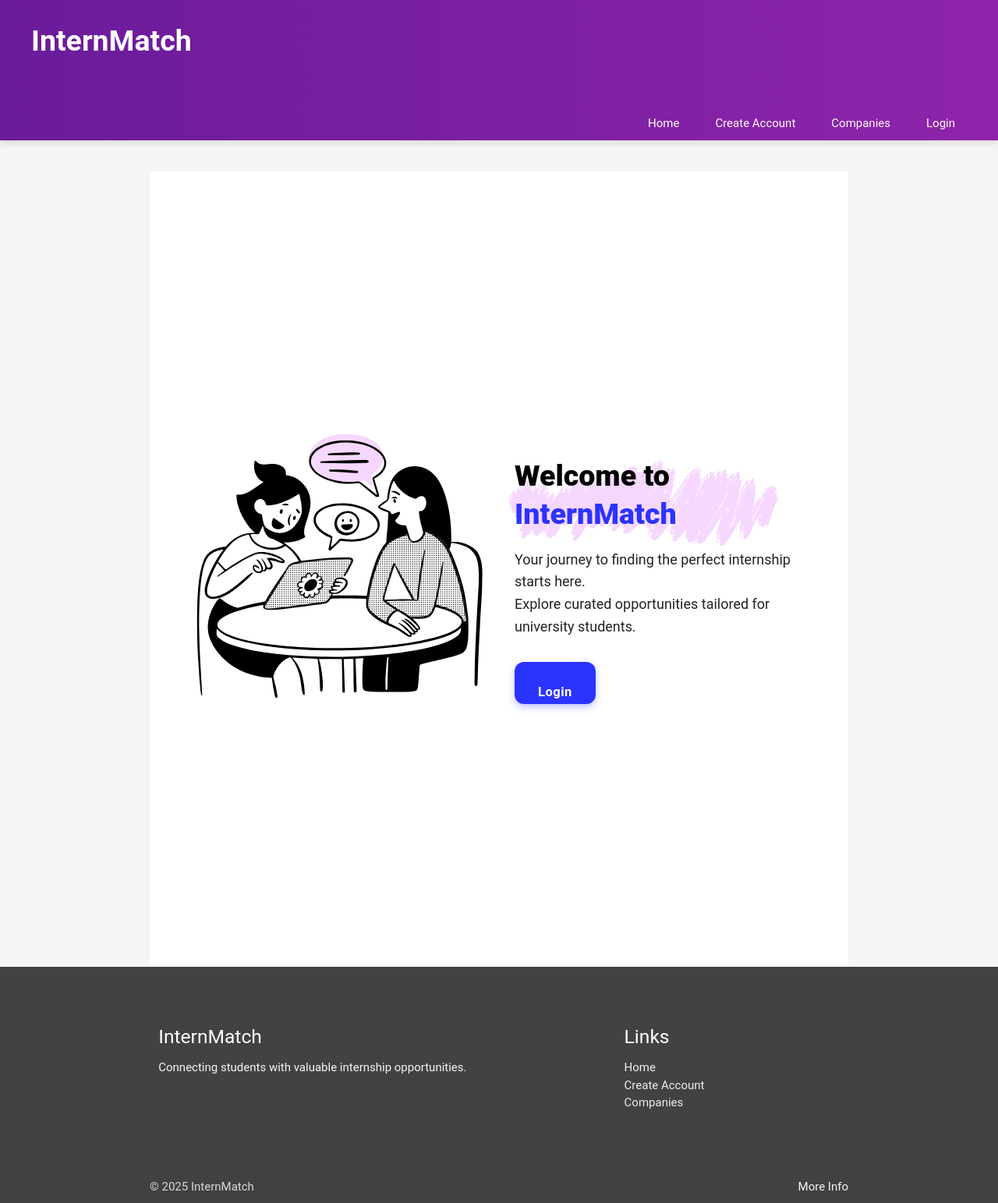
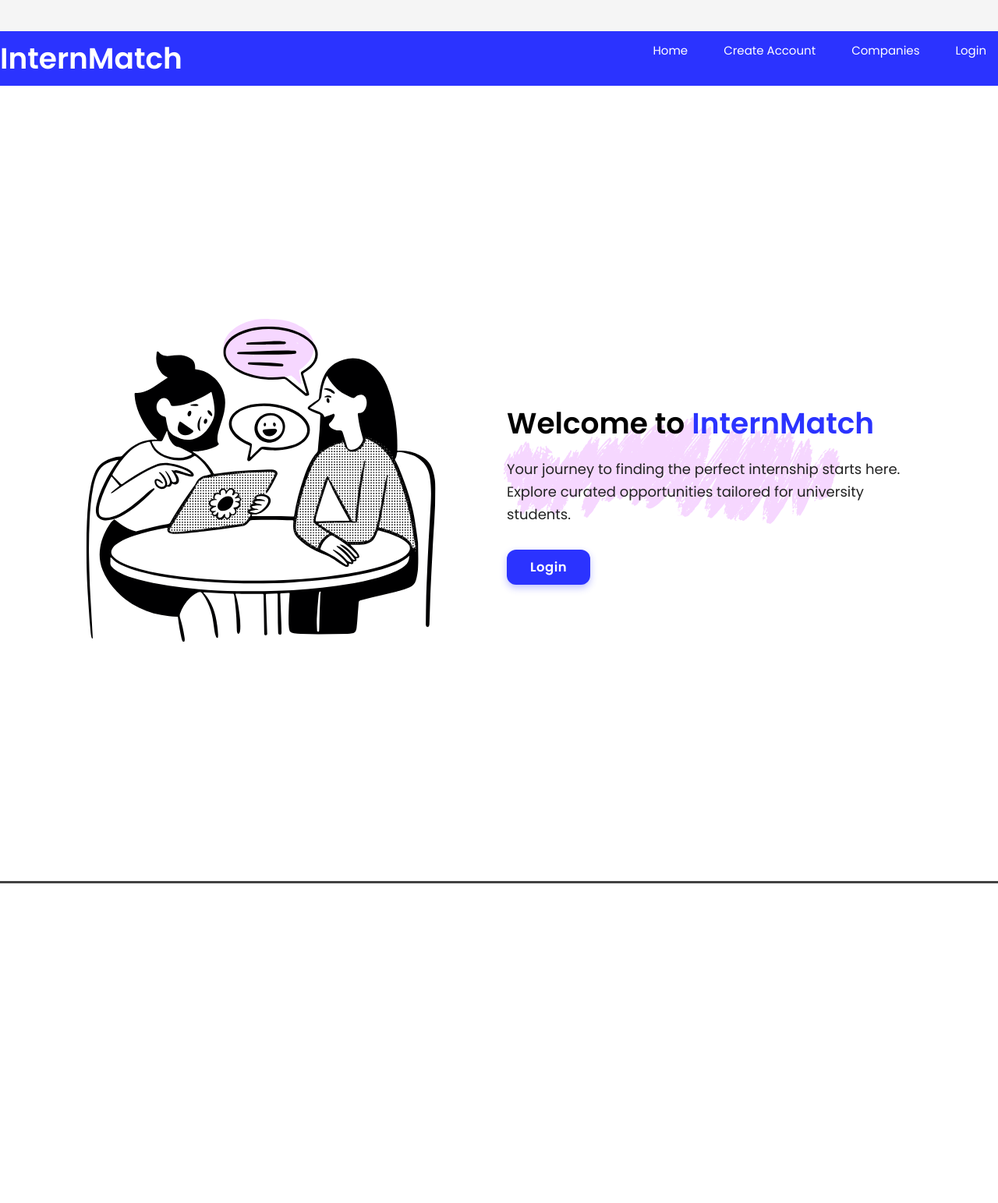
Before and after one commit to Critk/Internship-Platform-Group-Project--main, a Flask app: template App/templates/index.html in a window 1280 px wide. Shown: the whole page at 78% size. After the commit the page ends 1133 px from the top, so only its background shows below. Run offline with Flask 3, Linux system fonts and the light colour scheme; the template is opened without the code that fills it, so the values that code supplies are empty.

Commit message:
Updated layout.html

```diff
--- a/App/templates/layout.html
+++ b/App/templates/layout.html
@@ -3,23 +3,77 @@
   <head>
     <meta charset="UTF-8" />
     <meta name="viewport" content="width=device-width, initial-scale=1.0" />
-
     <title>{% block title %}Internship Platform{% endblock %}</title>
 
     <!-- Google Fonts & Icons -->
     <link href="https://fonts.googleapis.com/icon?family=Material+Icons" rel="stylesheet">
+    <link href="https://fonts.googleapis.com/css2?family=Poppins:wght@400;600&display=swap" rel="stylesheet">
 
     <!-- Materialize CSS -->
     <link href="https://cdnjs.cloudflare.com/ajax/libs/materialize/1.0.0/css/materialize.min.css" rel="stylesheet" />
 
     <!-- Custom Styles -->
     <link rel="stylesheet" href="{{ url_for('static', filename='style.css') }}">
+
+    <style>
+      html, body {
+        margin: 0 !important;
+        padding: 0 !important;
+        font-family: 'Poppins', sans-serif;
+        height: 100%;
+        overflow-x: hidden;
+      }
+
+      body > * {
+        margin-top: 0 !important;
+      }
+
+      nav {
+        margin: 0 !important;
+        padding: 0 !important;
+        height: 70px;
+        line-height: 70px;
+        background-color: #2b33ff !important;
+        box-shadow: none;
+      }
+
+      .brand-logo {
+        font-weight: 700;
+      }
+
+      nav ul li a {
+        color: white !important;
+      }
+
+      .modal-content h5 {
+        font-weight: 600;
+      }
+
+      .modal-footer {
+        background-color: #f5f5f5;
+        border-top: 1px solid #ddd;
+      }
+
+      .modal-footer .btn {
+        border-radius: 8px;
+      }
+
+      .btn-large {
+        padding: 10px 30px !important;
+        height: auto !important;
+        line-height: normal !important;
+        display: inline-flex;
+        align-items: center;
+        justify-content: center;
+        text-transform: none;
+      }
+    </style>
+
   </head>
 
   <body>
-
     <!-- Navbar -->
-    <nav class="purple">
+    <nav>
       <div class="nav-wrapper container">
         <a href="/" class="brand-logo">InternMatch</a>
         <ul class="right hide-on-med-and-down">
@@ -38,12 +92,11 @@
       </div>
     </nav>
 
-    <!-- Hero or Header Section -->
-    {% block hero %}
-    {% endblock %}
+    <!-- Hero Section -->
+    {% block hero %}{% endblock %}
 
     <!-- Main Content -->
-    <main class="container" id="content">
+    <main id="content">
       {% block content %}{% endblock %}
     </main>
 
@@ -75,20 +128,22 @@
 
     <!-- Login Modal -->
     <div id="loginModal" class="modal modal-fixed-footer" style="border-radius: 12px; overflow: hidden;">
-  <div class="modal-content">
-    <h4 class="center-align" style="margin-bottom: 30px;">
-      <i class="material-icons large purple-text text-darken-2">login</i><br>Login to Your Account
-    </h4>
+      <div class="modal-content" style="padding: 30px 40px;">
+        <div class="center-align">
+          <img src="https://cdn-icons-png.flaticon.com/512/3135/3135715.png" width="80" style="margin-bottom: 20px;">
+          <h5 class="purple-text text-darken-2">Welcome to InternMatch</h5>
+          <p style="color: #666;">Log in to your account to get started</p>
+        </div>
 
-    <form id="loginForm" method="POST" action="/login" class="login-form">
+        <form id="loginForm" method="POST" action="/login" class="login-form" style="margin-top: 30px;">
           <div class="input-field">
             <i class="material-icons prefix">account_circle</i>
-        <input name="username" id="username" type="text" value="bob" required>
+            <input name="username" id="username" type="text" required>
             <label for="username">Username</label>
           </div>
           <div class="input-field">
             <i class="material-icons prefix">lock</i>
-        <input name="password" id="password" type="password" value="bobpass" required>
+            <input name="password" id="password" type="password" required>
             <label for="password">Password</label>
           </div>
         </form>
@@ -101,16 +156,15 @@
       </div>
     </div>
 
-    <!-- JS Scripts -->
+    <!-- Scripts -->
     <script src="https://cdnjs.cloudflare.com/ajax/libs/materialize/1.0.0/js/materialize.min.js"></script>
     <script>
       document.addEventListener('DOMContentLoaded', function () {
         M.AutoInit();
-
         {% with messages = get_flashed_messages() %}
           {% if messages %}
             {% for message in messages %}
-              M.toast({ html: '{{ message }}' })
+              M.toast({ html: '{{ message }}' });
             {% endfor %}
           {% endif %}
         {% endwith %}
```
Lines whose indentation alone changed are shown as unchanged.
